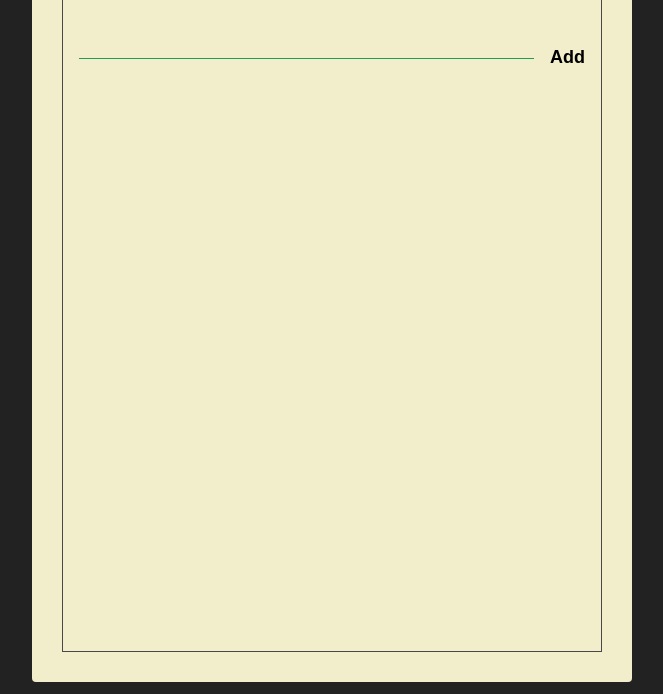
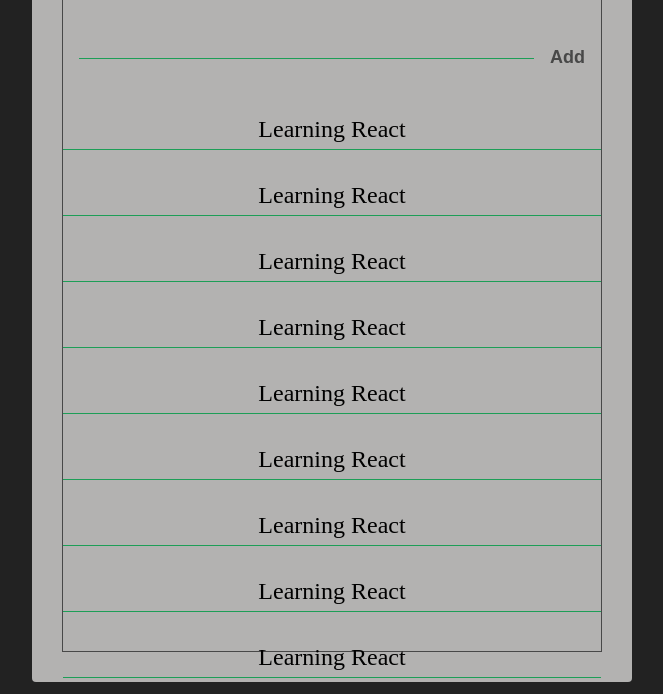
Before and after one commit to abughiyats/react-starter, a plain HTML site: page index.html in a window 1280 px wide. Shown: the part 118-812 px from the top of the page, without its empty margins (308-971 px from the left). Drawn offline with Linux system fonts and the light colour scheme; a web font is replaced by a local one.

Commit message:
refactor styling

```diff
--- a/app.css
+++ b/app.css
@@ -4,10 +4,15 @@
 
 :root {
   --main-green-color: #1d9e57;
+  --main-black-color: #484848;
 }
 
 .main-green-color {
   color: var(--main-green-color);
+}
+
+.main-black-color {
+  color: var(--main-black-color);
 }
 
 html {
@@ -34,17 +39,18 @@
 .container {
   width: 600px;
   height: 800px;
-  background: #f2eecb;
+  background: #b3b2b1;
   border-radius: 4px;
   padding: 30px;
 }
 
 .frame {
-  border: 1px solid #484848;
+  border: 1px solid var(--main-black-color);
   height: 100%;
 
   display: flex;
   flex-direction: column;
+  justify-content: space-between;
 }
 
 .header {
@@ -55,6 +61,8 @@
 .header-title {
   flex: 1;
   text-align: center;
+
+  color: var(--main-black-color);
   font-size: 3.6rem;
   font-family: "Azeret Mono", sans-serif;
   text-transform: lowercase;
@@ -72,6 +80,14 @@
   outline: unset;
   font-weight: 900;
   text-transform: lowercase;
+}
+
+.header-btn.main-green-color:active {
+  text-shadow: 1px 1px 2px var(--main-green-color);
+}
+
+.header-btn.main-black-color:active {
+  text-shadow: 1px 1px 2px var(--main-black-color);
 }
 
 .add {
@@ -93,7 +109,7 @@
   border-bottom: 1px solid var(--main-green-color);
   outline: unset;
 
-  font-family: 'Times New Roman', Times, serif;
+  font-family: "Times New Roman", Times, serif;
   font-size: 24px;
 }
 
@@ -110,3 +126,32 @@
   border: unset;
   outline: unset;
 }
+
+.add-btn.main-black-color:active {
+  text-shadow: 1px 1px 2px var(--main-black-color);
+}
+
+.todos {
+  display: flex;
+  flex-direction: column;
+}
+
+.todo {
+  position: relative;
+
+  flex: 1 0 auto;
+  text-align: center;
+
+  min-height: 34px;
+  margin: 16px 0;
+  font-family: "Times New Roman", Times, serif;
+  font-size: 24px;
+
+  border-bottom: 1px solid var(--main-green-color);
+}
+
+.todo-text {
+  position: absolute;
+  left: 50%;
+  transform: translate(-50%);
+}
--- a/index.html
+++ b/index.html
@@ -9,6 +9,7 @@
       href="https://fonts.googleapis.com/css2?family=Azeret+Mono:wght@300&display=swap"
       rel="stylesheet"
     />
+
     <title>Static Template</title>
   </head>
   <body>
@@ -17,14 +18,44 @@
         <section class="header">
           <button class="header-btn main-green-color">Add</button>
           <h1 class="header-title">ReactJS Todo Lists</h1>
-          <button class="header-btn">Clear</button>
+          <button class="header-btn main-black-color">Clear</button>
         </section>
 
         <section class="add">
           <form action="" class="add-form">
             <input type="text" class="add-input" />
-            <button class="add-btn">Add</button>
+            <button class="add-btn main-black-color">Add</button>
           </form>
+        </section>
+
+        <section class="todos">
+          <div class="todo">
+            <span class="todo-text">Learning React</span>
+          </div>
+          <div class="todo">
+            <span class="todo-text">Learning React</span>
+          </div>
+          <div class="todo">
+            <span class="todo-text">Learning React</span>
+          </div>
+          <div class="todo">
+            <span class="todo-text">Learning React</span>
+          </div>
+          <div class="todo">
+            <span class="todo-text">Learning React</span>
+          </div>
+          <div class="todo">
+            <span class="todo-text">Learning React</span>
+          </div>
+          <div class="todo">
+            <span class="todo-text">Learning React</span>
+          </div>
+          <div class="todo">
+            <span class="todo-text">Learning React</span>
+          </div>
+          <div class="todo">
+            <span class="todo-text">Learning React</span>
+          </div>
         </section>
       </div>
     </div>
```
